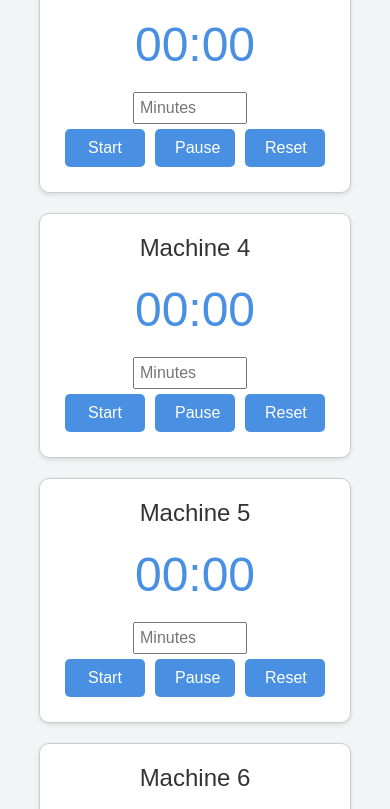
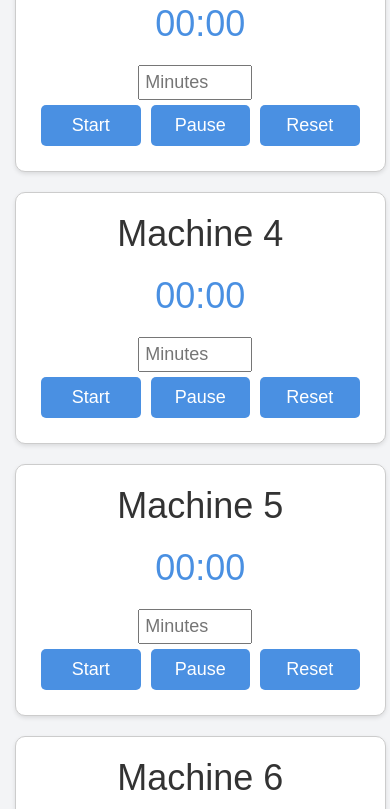
Before and after one commit to bo7ri/counterClinic, a plain HTML site: page index.html in a window 390 px wide. Shown: the part 747-1556 px from the top of the page. Drawn offline with Linux system fonts and the light colour scheme.

Commit message:
edit 1
make phone friendly

```diff
--- a/index.html
+++ b/index.html
@@ -2,6 +2,7 @@
 <html>
 <head>
   <title>Machine Timers</title>
+  <meta name="viewport" content="width=device-width, initial-scale=1"> <!-- Add this line -->
   <link rel="stylesheet" type="text/css" href="styles.css">
 </head>
 <body>
--- a/styles.css
+++ b/styles.css
@@ -72,28 +72,27 @@ body {
     flex: 1;
     min-width: 80px;
   }
-  * Responsive layout */
   @media only screen and (max-width: 768px) {
     .container {
-      width: 100%;
+      width: 95%;
       padding: 15px;
     }
 
     .machine {
-      width: calc(50% - 20px); /* Two machines per row on tablet and mobile */
+      width: calc(50% - 10px);
     }
 
     button, input {
-      font-size: 18px; /* Make buttons and input bigger for easier interaction */
+      font-size: 18px;
     }
 
     .timer, .machine-label {
-      font-size: 36px; /* Make labels and timers bigger */
+      font-size: 36px;
     }
   }
 
   @media only screen and (max-width: 480px) {
     .machine {
-      width: 100%; /* One machine per row on small mobile screens */
+      width: 100%;
     }
   }
```
